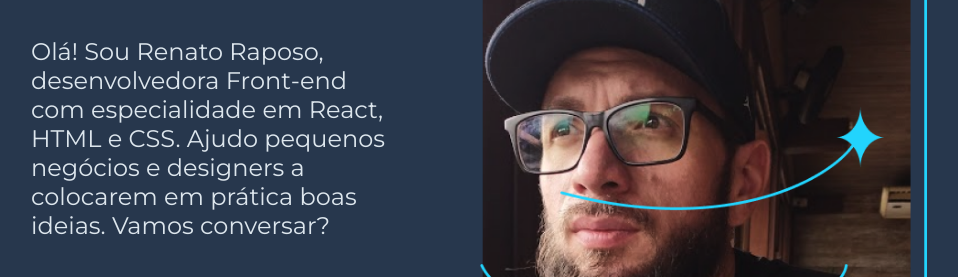
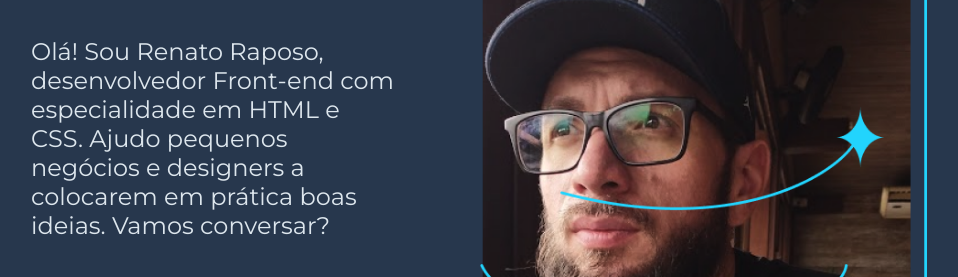
Before and after one commit to renatorebechiraposo/portfolio, a plain HTML site: page index.html in a window 1280 px wide. Shown: the part 392-669 px from the top of the page, without its empty margins (161-1119 px from the left). Drawn offline with nearby package versions, Linux system fonts and the light colour scheme.

Commit message:
Update index.html

```diff
--- a/index.html
+++ b/index.html
@@ -17,7 +17,7 @@
     <main class="apresentacao">
         <section class="apresentacao__conteudo">
             <h1 class="apresentacao__conteudo__titulo">Eleve seu negócio digital a outro nível <strong class="titulo-destaque">com um Front-end de qualidade!</strong></h1>
-            <p class="apresentacao__conteudo__texto">Olá! Sou Renato Raposo, desenvolvedora Front-end com especialidade em React, HTML e CSS. Ajudo pequenos negócios e designers a colocarem em prática boas ideias. Vamos conversar?</p>
+            <p class="apresentacao__conteudo__texto">Olá! Sou Renato Raposo, desenvolvedor Front-end com especialidade em HTML e CSS. Ajudo pequenos negócios e designers a colocarem em prática boas ideias. Vamos conversar?</p>
             <div class="apresentacao__links">
                 <h2 class="apresentacao__links__subtitulo">Acesse minhas redes:</h2>
                 <a class="apresentacao__links__navegacao" href="https://github.com/renatorebechiraposo"><img src="./assets/github.png" alt="Logo Github"> Github</a>
```
